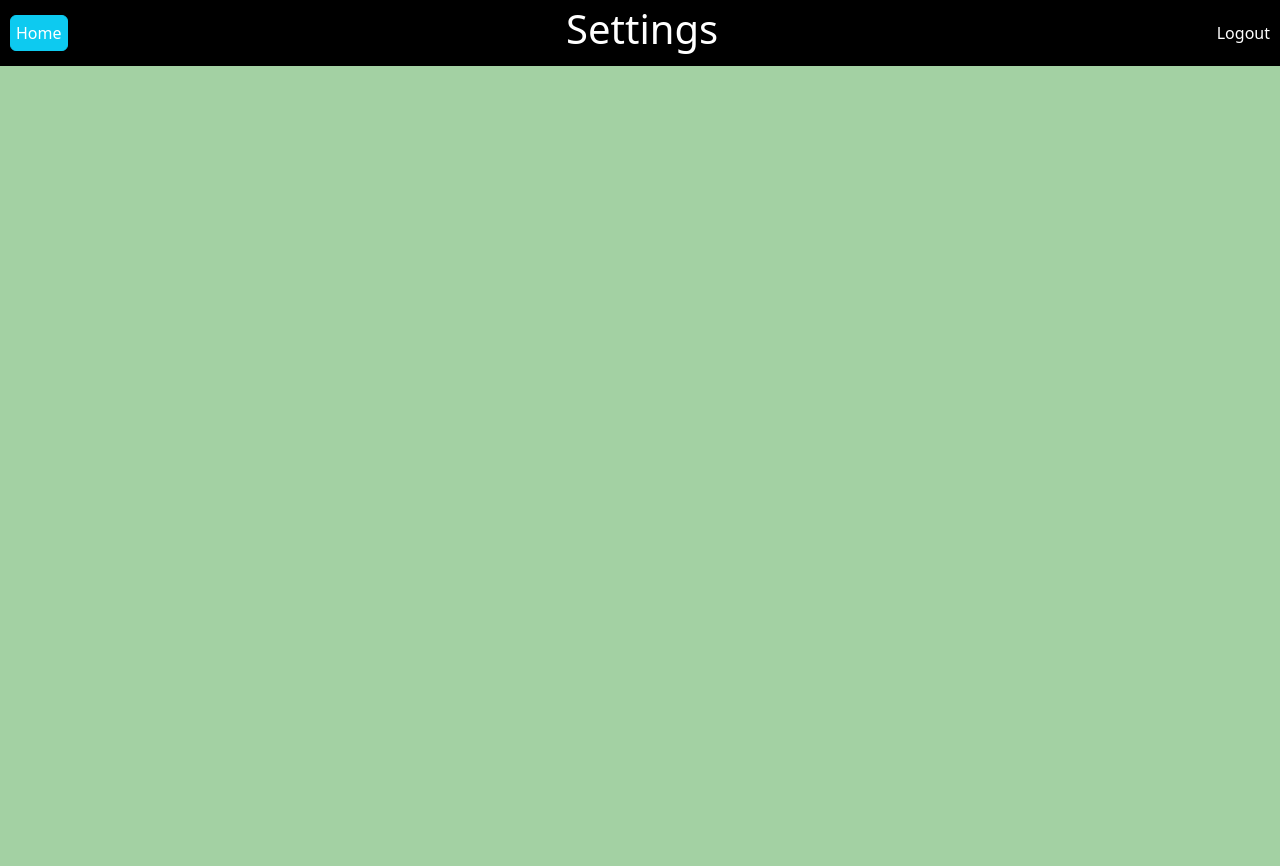
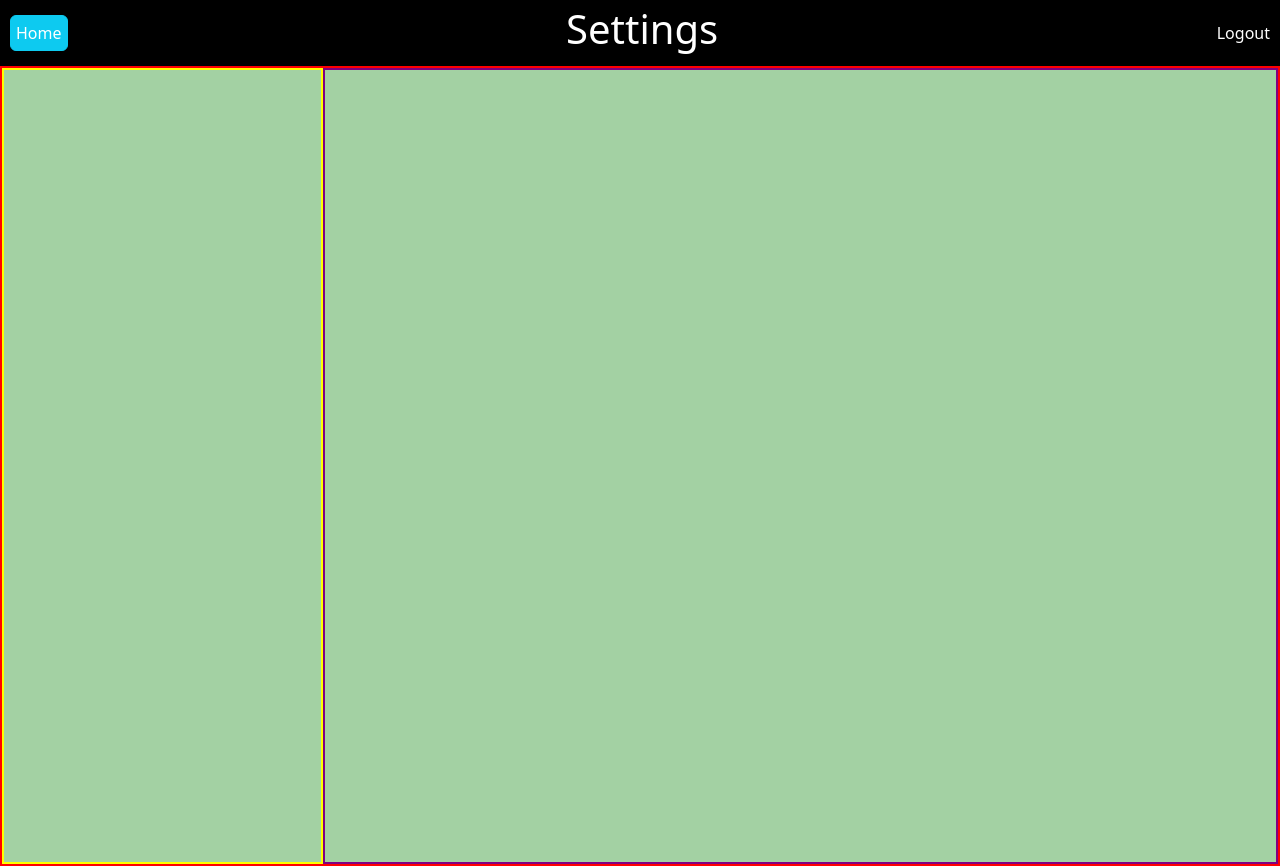
Before and after one commit to albertbravo650/Projects, a Flask app: page /settings in a window 1280 px wide. Before the commit the page ends 66 px from the top, so only its background shows below. Run offline with Flask 3, Linux system fonts and the light colour scheme; the visitor is signed in with stand-in values (Sample User, id 1).

Commit message:
next commit

```diff
--- a/python/profile/flask_app/static/style.css
+++ b/python/profile/flask_app/static/style.css
@@ -27,3 +27,19 @@ a {
 .btn {
     padding: 5px;
 }
+
+.main {
+    border: 2px solid red;
+    height: 800px;
+    display: flex;
+}
+
+.leftside {
+    border: 2px solid yellow;
+    flex: 1;
+}
+
+.rightside {
+    border: 2px solid purple;
+    flex: 3;
+}
```
